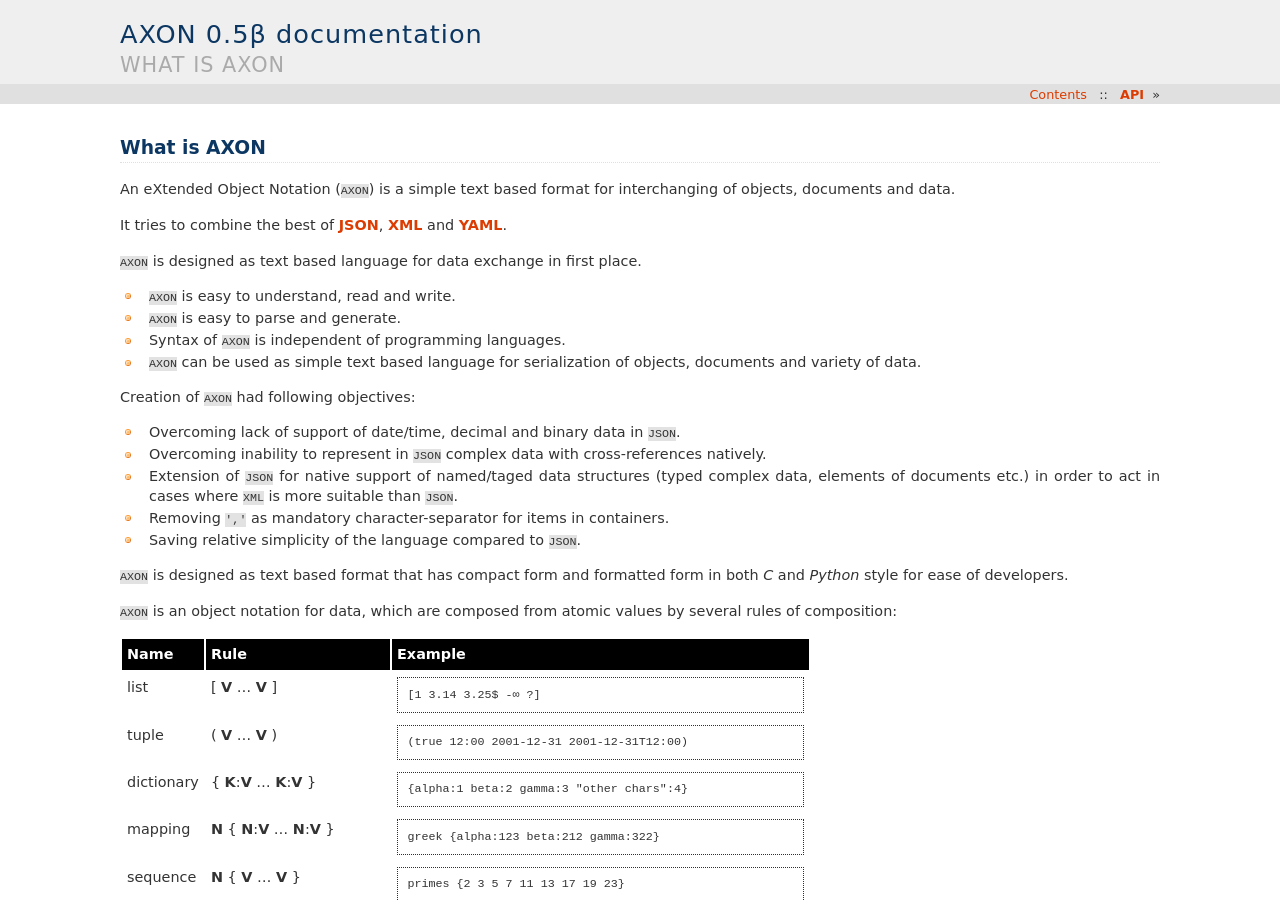
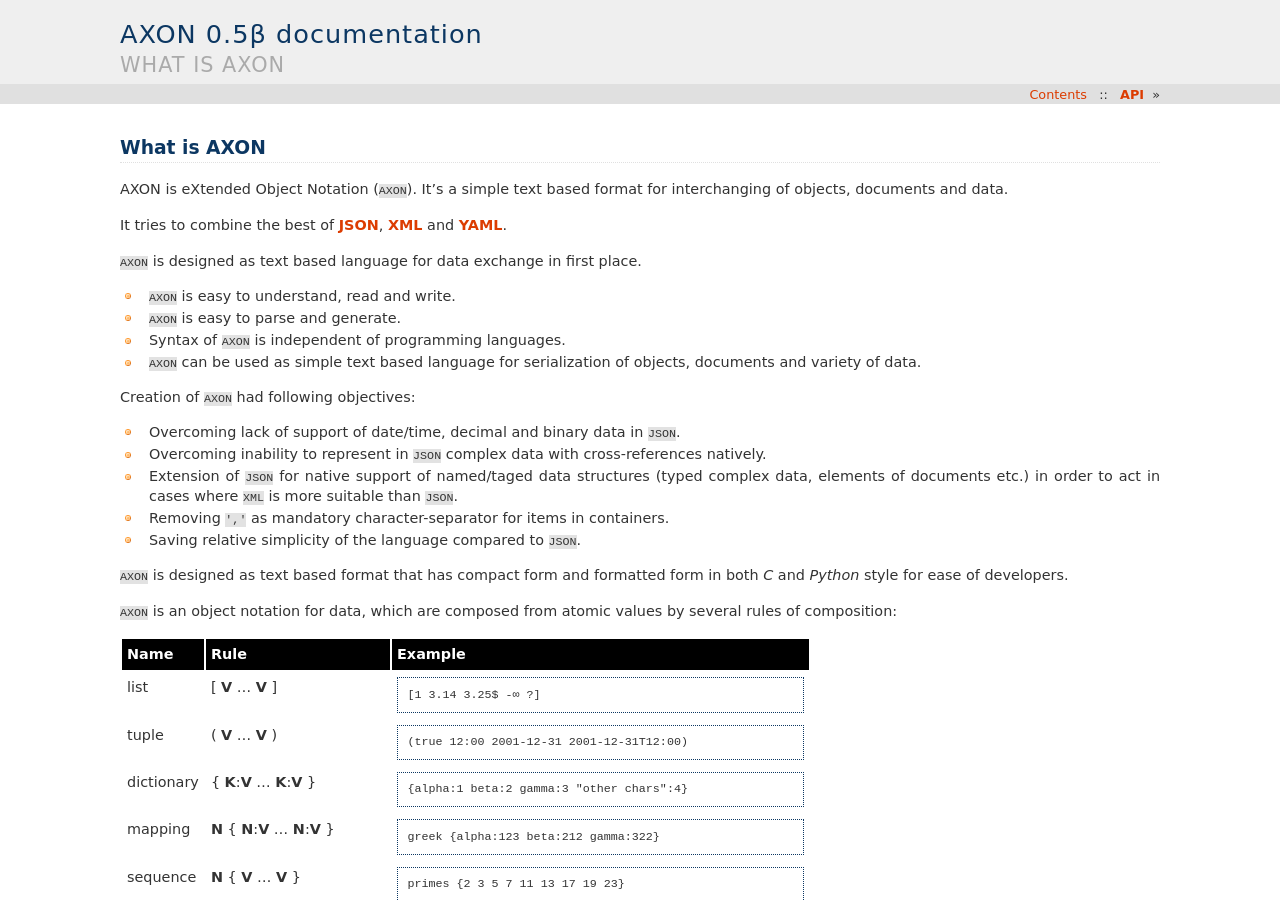
Before and after one commit to intellimath/pyaxon, a Sphinx documentation site: the page built from docs/index.rst, in a window 1280 px wide and 900 px high. Built offline with Sphinx 7.4.7, drawn with Linux system fonts in a browser that asks for light colours.

Commit message:
Change acronym translation

```diff
--- a/README.rst
+++ b/README.rst
@@ -3,8 +3,8 @@ PYAXON
 ======
 
 ``pyaxon`` is an `MIT Licensed <http://opensource.org/licenses/MIT>`_ python library
-for `AXON <http://axon.intellimath.org>`_ -
-An eXtended Object Notation - simple text based format for interchanging
+for `AXON <http://axon.intellimath.org>`_
+AXON is eXtended Object Notation. It's a simple text based format for interchanging
 objects, documents and data.
 It tries to combine the best of `JSON <http://www.json.org>`_,
 `XML <http://www.w3.org/XML/>`_ and `YAML <http://www.yaml.org>`_.
--- a/docs/index.rst
+++ b/docs/index.rst
@@ -20,7 +20,7 @@
 What is AXON
 ------------
 
-An eXtended Object Notation (``AXON``) is a simple text based format for interchanging of
+AXON is eXtended Object Notation (``AXON``). It's a simple text based format for interchanging of
 objects, documents and data.
 
 It tries to combine the best of `JSON <http://www.json.org>`_,
```
